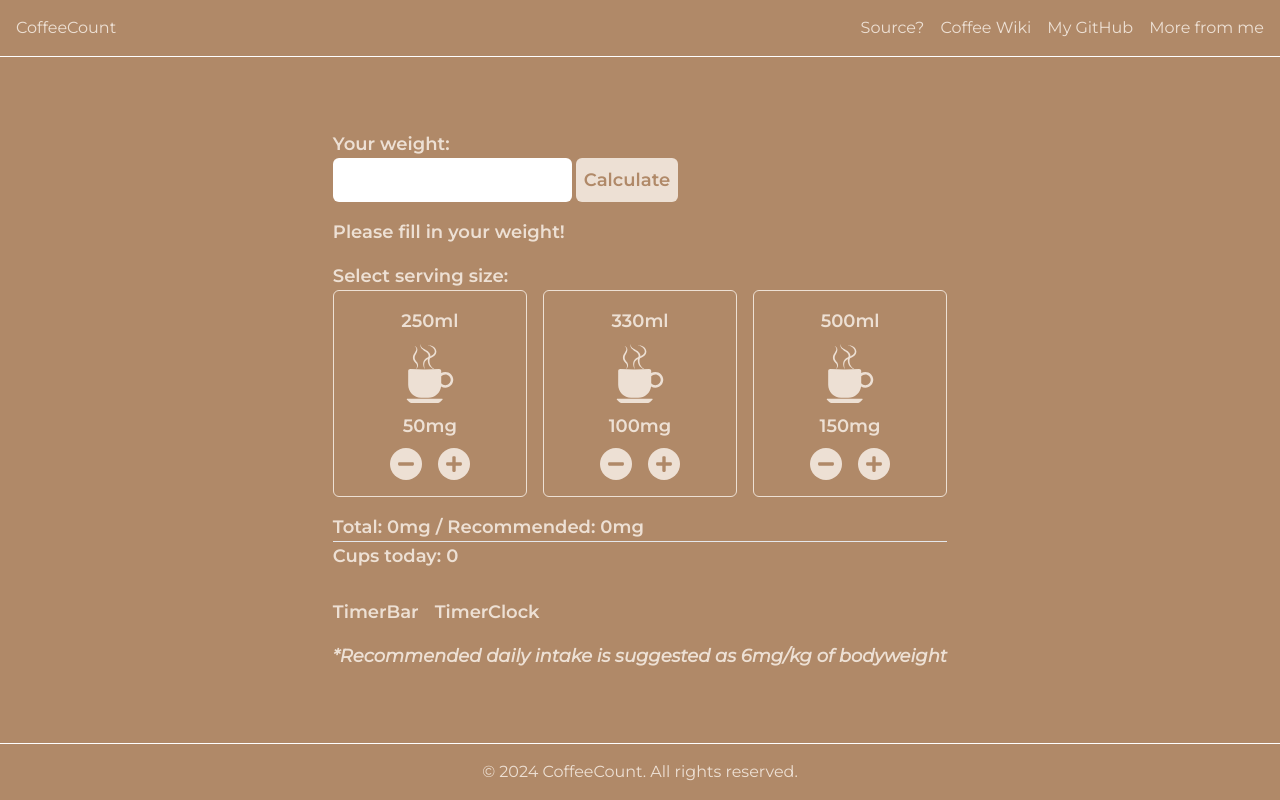
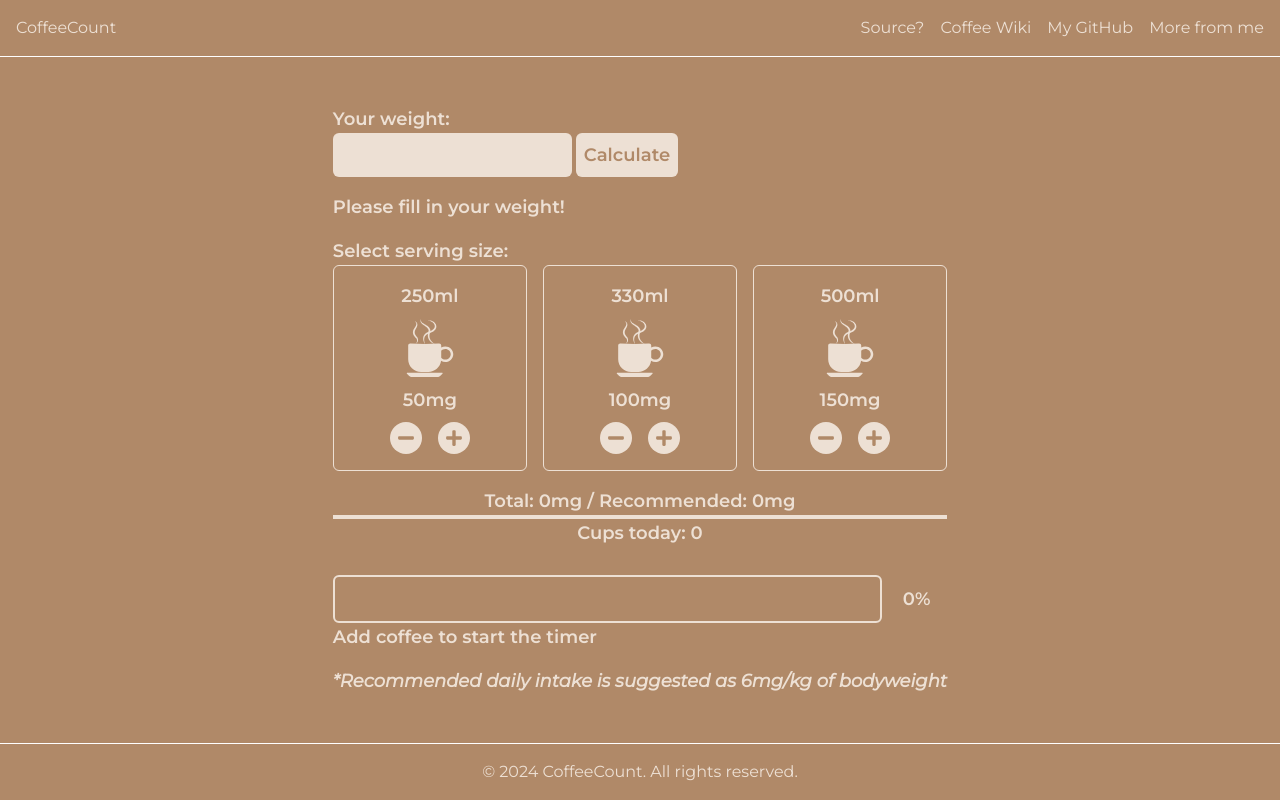
Before and after one commit to frankemon/coffeecount, a React (Vite) app: page / in a window 1280 px wide. Built offline with nearby package versions, Linux system fonts and the light colour scheme.

Commit message:
rv buttonContext, countdown clock+bar, basic logic

```diff
--- a/src/App.tsx
+++ b/src/App.tsx
@@ -5,7 +5,7 @@ import {
   Footer,
   CalculatorWrapper,
   CardWrapper,
-  TimerWrapper,
+  InfoWrapper,
 } from "./components";
 
 // TODO: Figure out how to only minus those that have been clicked before
@@ -14,20 +14,26 @@ const App: React.FC = () => {
   const [recommendedCaffeine, setRecommendedCaffeine] = useState<number>(0);
   const [totalCaffeine, setTotalCaffeine] = useState<number>(0);
   const [servings, setServings] = useState<number>(0);
+  const [resetTimer, setResetTimer] = useState<boolean>(false);
 
-  // Handler function to pick up the recommended caffeine value in child component
   const handleRecommendedCaffeineChange = (recommended: number) => {
     setRecommendedCaffeine(recommended);
   };
 
-  // Handler function to pick up the total caffeine value in child component
   const handleTotalCaffeineChange = (caffeine: number) => {
     setTotalCaffeine(caffeine);
   };
 
-  // Handler function to track the number of servings
   const handleServingsChange = (newServings: number) => {
     setServings(newServings);
+  };
+
+  const handleAddCaffeine = () => {
+    setResetTimer((prev) => !prev);
+  };
+
+  const handleResetComplete = () => {
+    setResetTimer(false);
   };
 
   return (
@@ -36,24 +42,26 @@ const App: React.FC = () => {
       <div className="flex-grow flex flex-col justify-center items-center gap-4 text-lg font-bold">
         <div className="w-full">
           <CalculatorWrapper
-            // Pass a handler function down to the child component
             onRecommendedCaffeineChange={handleRecommendedCaffeineChange}
           />
         </div>
         <div className="w-full">
           <CardWrapper
-            // Pass a handler function down to the child component
+            recommendedCaffeine={recommendedCaffeine}
             onTotalCaffeineChange={handleTotalCaffeineChange}
             onServingsChange={handleServingsChange}
             totalCaffeine={totalCaffeine}
             totalServings={servings}
+            onAddCaffeine={handleAddCaffeine}
           />
         </div>
         <div className="w-full">
-          <TimerWrapper
+          <InfoWrapper
             recommended={recommendedCaffeine}
             total={totalCaffeine}
             cups={servings}
+            resetTimer={resetTimer}
+            onResetComplete={handleResetComplete}
           />
         </div>
         <p className="italic">
--- a/src/components/CalculatorInput.tsx
+++ b/src/components/CalculatorInput.tsx
@@ -26,7 +26,7 @@ const CalculatorInput: React.FC<CalculatorInputProps> = ({ onCalculate }) => {
           <input
             type="number"
             onChange={handleChange}
-            className="rounded-md p-2"
+            className="rounded-md p-2 text-bgPrimary bg-textPrimary"
           />
           <button
             type="submit"
--- a/src/components/CardWrapper.tsx
+++ b/src/components/CardWrapper.tsx
@@ -1,29 +1,48 @@
-import React, { useState } from "react";
+import React from "react";
 import { Card } from "./index";
 
 interface CardWrapperProps {
+  recommendedCaffeine: number;
   totalCaffeine: number;
   totalServings: number;
   onTotalCaffeineChange: (caffeine: number) => void;
   onServingsChange: (servings: number) => void;
+  onAddCaffeine: () => void;
 }
 
 const CardWrapper: React.FC<CardWrapperProps> = ({
+  recommendedCaffeine,
   totalCaffeine,
   totalServings,
   onTotalCaffeineChange,
   onServingsChange,
+  onAddCaffeine,
 }) => {
-  //   const [totalCaffeine, setTotalCaffeine] = useState<number>(0);
   const handleClickPlus = (caffeine: number) => {
+    if (recommendedCaffeine === 0) {
+      return;
+    }
     const newTotalCaffeine = totalCaffeine + caffeine;
     const newTotalServings = totalServings + 1;
     onTotalCaffeineChange(newTotalCaffeine);
     onServingsChange(newTotalServings);
+    onAddCaffeine();
   };
   const handleClickMinus = (caffeine: number) => {
-    const newTotalCaffeine = totalCaffeine - caffeine;
+    // If servings or caffeine is 0, do nothing
+    if (totalServings === 0 || caffeine === 0) {
+      return;
+    }
+    let newTotalCaffeine = totalCaffeine - caffeine;
     const newTotalServings = totalServings - 1;
+    // If servings reaches 0, reset caffine
+    if (newTotalServings === 0) {
+      newTotalCaffeine = 0;
+    }
+    // If caffeine calculation goes below 0, set to 0
+    if (newTotalCaffeine <= 0) {
+      newTotalCaffeine = 0;
+    }
     onTotalCaffeineChange(newTotalCaffeine);
     onServingsChange(newTotalServings);
   };
--- /dev/null
+++ b/src/components/InfoWrapper.tsx
@@ -0,0 +1,59 @@
+import { TimerBar, TimerClock } from "./index";
+import React from "react";
+
+// TODO: Fix 1 sec delay on timer starting countdown
+interface InfoWrapperProps {
+  recommended: number;
+  total: number;
+  cups: number;
+  resetTimer: boolean;
+  onResetComplete: () => void;
+}
+
+const InfoWrapper: React.FC<InfoWrapperProps> = ({
+  recommended,
+  total,
+  cups,
+  resetTimer,
+  onResetComplete,
+}) => {
+  const [recommendedCaffeine, setRecommendedCaffeine] =
+    React.useState<number>(0);
+  const [totalCaffeine, setTotalCaffeine] = React.useState<number>(0);
+  const [servings, setServings] = React.useState<number>(0);
+  const [time, setTime] = React.useState<number>(0);
+
+  const handleTimeChange = (newTime: number) => {
+    setTime(newTime);
+  };
+
+  React.useEffect(() => {
+    setRecommendedCaffeine(recommended);
+    setTotalCaffeine(total);
+    setServings(cups);
+  }, [recommended, total, cups]);
+
+  return (
+    <div>
+      <div className="flex flex-col items-center justify-center w-full">
+        <div>
+          Total: {totalCaffeine}mg / Recommended: {recommendedCaffeine}mg
+        </div>
+        <div className="h-1 w-full bg-textPrimary"></div>
+        <div>
+          Cups today: <span>{servings}</span>
+        </div>
+      </div>
+      <br />
+      <TimerBar caffeine={totalCaffeine} time={time} />
+      <TimerClock
+        resetTimer={resetTimer}
+        onResetComplete={onResetComplete}
+        caffeine={totalCaffeine}
+        onTimeChange={handleTimeChange}
+      />
+    </div>
+  );
+};
+
+export default InfoWrapper;
--- a/src/components/TimerBar.tsx
+++ b/src/components/TimerBar.tsx
@@ -1,7 +1,47 @@
-import React from "react";
+import React, { useState, useEffect } from "react";
 
-const TimerBar: React.FC = () => {
-  return <div>TimerBar</div>;
+interface TimerBarProps {
+  caffeine: number;
+  time: number;
+}
+
+const TimerBar: React.FC<TimerBarProps> = ({ caffeine, time }) => {
+  // 6 hours half_life
+  const HALF_LIFE = 6 * 60 * 60;
+  const [totalCaffeine, setTotalCaffeine] = useState<number>(0);
+  const [timeRemaining, setTimeRemaining] = useState<number>(0);
+
+  useEffect(() => {
+    setTotalCaffeine(caffeine);
+    setTimeRemaining(time);
+  }, [caffeine, time]);
+
+  // Set the width to 100% when caffeine value is received
+  let widthPercentage = (timeRemaining / HALF_LIFE) * 100 + "%";
+
+  if (caffeine === 0) {
+    widthPercentage = 0 + "%";
+  }
+
+  let parsedPercent = Math.floor(parseFloat(widthPercentage));
+
+  return (
+    <div className="flex items-center gap-1">
+      <div
+        id="timerBarOuter"
+        className="border-2 border-textPrimary h-12 w-[90%] rounded-md"
+      >
+        <div
+          id="timerBarInner"
+          className="bg-textPrimary h-full transition-all duration-500 ease-in-out"
+          style={{ width: widthPercentage }}
+        ></div>
+      </div>
+      <div className="flex justify-center items-center w-[10%]">
+        <p>{parsedPercent}%</p>
+      </div>
+    </div>
+  );
 };
 
 export default TimerBar;
--- a/src/components/TimerClock.tsx
+++ b/src/components/TimerClock.tsx
@@ -1,7 +1,72 @@
-import React from "react";
+import React, { useState, useEffect } from "react";
+// 6 hours in seconds
+const SIX_HOURS = 6 * 60 * 60;
+// const SIX_HOURS = 10;
+// 3 hours in seconds
+const THREE_HOURS = 3 * 60 * 60;
+// const THREE_HOURS = 5;
 
-const TimerClock: React.FC = () => {
-  return <div>TimerClock</div>;
+interface TimerClockProps {
+  caffeine: number;
+  resetTimer: boolean;
+  onResetComplete: () => void;
+  onTimeChange: (newTime: number) => void;
+}
+
+const TimerClock: React.FC<TimerClockProps> = ({
+  caffeine,
+  resetTimer,
+  onResetComplete,
+  onTimeChange,
+}) => {
+  const [time, setTime] = useState<number>(SIX_HOURS);
+
+  useEffect(() => {
+    if (resetTimer) {
+      // Reset the timer to 6 hours
+      setTime(SIX_HOURS);
+      setTimeout(() => {
+        // Set resetTimer back to false after 1 second
+        onResetComplete();
+      }, 500);
+    }
+  }, [resetTimer, onResetComplete]);
+
+  useEffect(() => {
+    if (caffeine > 0) {
+      const interval = setInterval(() => {
+        setTime((prevTime) => {
+          const newTime = prevTime - 1;
+          // TODO: Show modal for drinking ?
+          if (newTime === THREE_HOURS) {
+            console.log("Halfway mark reached, drink a coffee");
+          }
+          onTimeChange(newTime);
+          return newTime;
+        });
+      }, 1000);
+
+      // Cleanup interval on component unmount
+      return () => clearInterval(interval);
+    }
+  }, [caffeine]);
+
+  const hours = Math.floor(time / 3600);
+  const minutes = Math.floor((time % 3600) / 60);
+  const seconds = time % 60;
+
+  return (
+    <>
+      {caffeine > 0 ? (
+        <div>
+          {hours}hrs {minutes.toString().padStart(2, "0")}min{" "}
+          {seconds.toString().padStart(2, "0")}sec
+        </div>
+      ) : (
+        <p>Add coffee to start the timer</p>
+      )}
+    </>
+  );
 };
 
 export default TimerClock;
--- a/src/components/TimerWrapper.tsx
+++ /dev/null
@@ -1,44 +0,0 @@
-import { TimerBar, TimerClock } from "./index";
-import React, { useState } from "react";
-
-interface TimerWrapperProps {
-  recommended: number;
-  total: number;
-  cups: number;
-}
-
-const TimerWrapper: React.FC<TimerWrapperProps> = ({
-  recommended,
-  total,
-  cups,
-}) => {
-  const [recommendedCaffeine, setRecommendedCaffeine] =
-    React.useState<number>(0);
-  const [totalCaffeine, setTotalCaffeine] = React.useState<number>(0);
-  const [servings, setServings] = React.useState<number>(0);
-
-  React.useEffect(() => {
-    setRecommendedCaffeine(recommended);
-    setTotalCaffeine(total);
-    setServings(cups);
-  }, [recommended, total, cups]);
-
-  return (
-    <div>
-      <div className="">
-        Total: {totalCaffeine}mg / Recommended: {recommendedCaffeine}mg
-      </div>
-      <hr />
-      <div>
-        Cups today: <span>{servings}</span>
-      </div>
-      <br />
-      <div className="flex gap-4 w-full">
-        <TimerBar />
-        <TimerClock />
-      </div>
-    </div>
-  );
-};
-
-export default TimerWrapper;
--- a/src/components/index.ts
+++ b/src/components/index.ts
@@ -5,6 +5,6 @@ export { default as CalculatorOutput } from "./CalculatorOutput.tsx";
 export { default as CardWrapper } from "./CardWrapper.tsx";
 export { default as TimerClock } from "./TimerClock.tsx";
 export { default as TimerBar } from "./TimerBar.tsx";
-export { default as TimerWrapper } from "./TimerWrapper.tsx";
+export { default as InfoWrapper } from "./InfoWrapper.tsx";
 export { default as Card } from "./Card.tsx";
 export { default as Footer } from "./Footer.tsx";
```
Also changed, not shown: src/ButtonContext.ts (deleted, +0 -21 lines).
